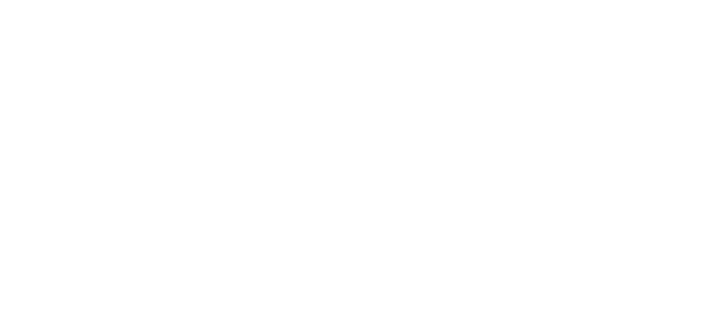
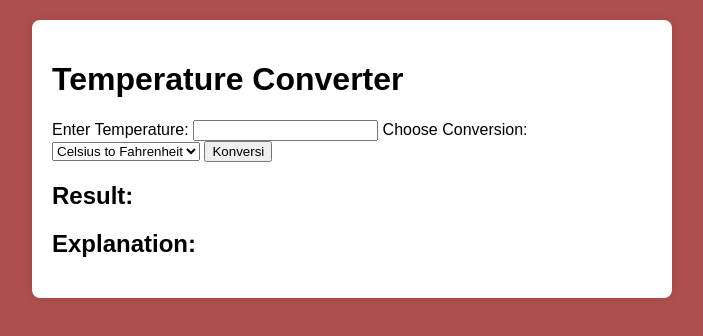
Before and after one commit to tiwi126/mini-project, a plain HTML site: page index.html in a window 1280 px wide. Shown: the whole page, without its empty margins (288-991 px from the left). Drawn offline with Linux system fonts and the light colour scheme; files that its build step writes are made by us from their sources.

Commit message:
Update index.html

```diff
--- a/index.html
+++ b/index.html
@@ -3,9 +3,31 @@
 <head>
     <meta charset="UTF-8">
     <meta name="viewport" content="width=device-width, initial-scale=1.0">
-    <title>Document</title>
+    <title>Temperature Converter</title>
+    <link rel="stylesheet" href="css/styles.css">
 </head>
 <body>
-
+    <div class="container">
+        <h1>Temperature Converter</h1>
+        <form id="tempConverterForm">
+            <label for="temperature">Enter Temperature:</label>
+            <input type="number" id="temperature" name="temperature" required>
+            <label for="unit">Choose Conversion:</label>
+            <select id="unit" name="unit">
+                <option value="celsius">Celsius to Fahrenheit</option>
+                <option value="fahrenheit">Fahrenheit to Celsius</option>
+            </select>
+            <button type="submit">Konversi</button>
+        </form>
+        <div id="resultContainer" class="result">
+            <h2>Result:</h2>
+            <p id="conversionResult"></p>
+        </div>
+        <div id="explanation" class="result">
+            <h2>Explanation:</h2>
+            <p id="explanationText"></p>
+        </div>
+    </div>
+    <script src="js/script.js"></script>
 </body>
 </html>
```
